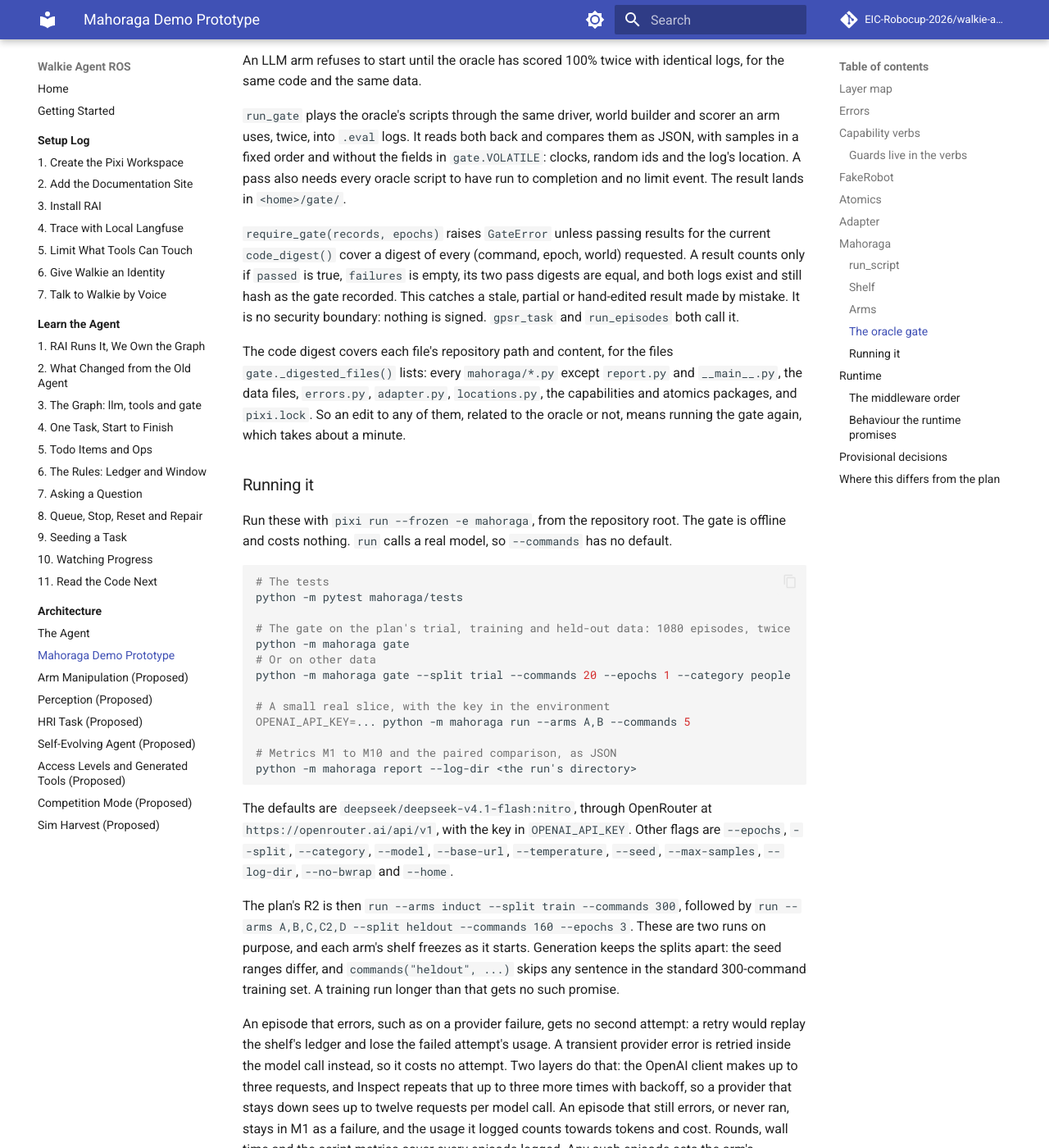
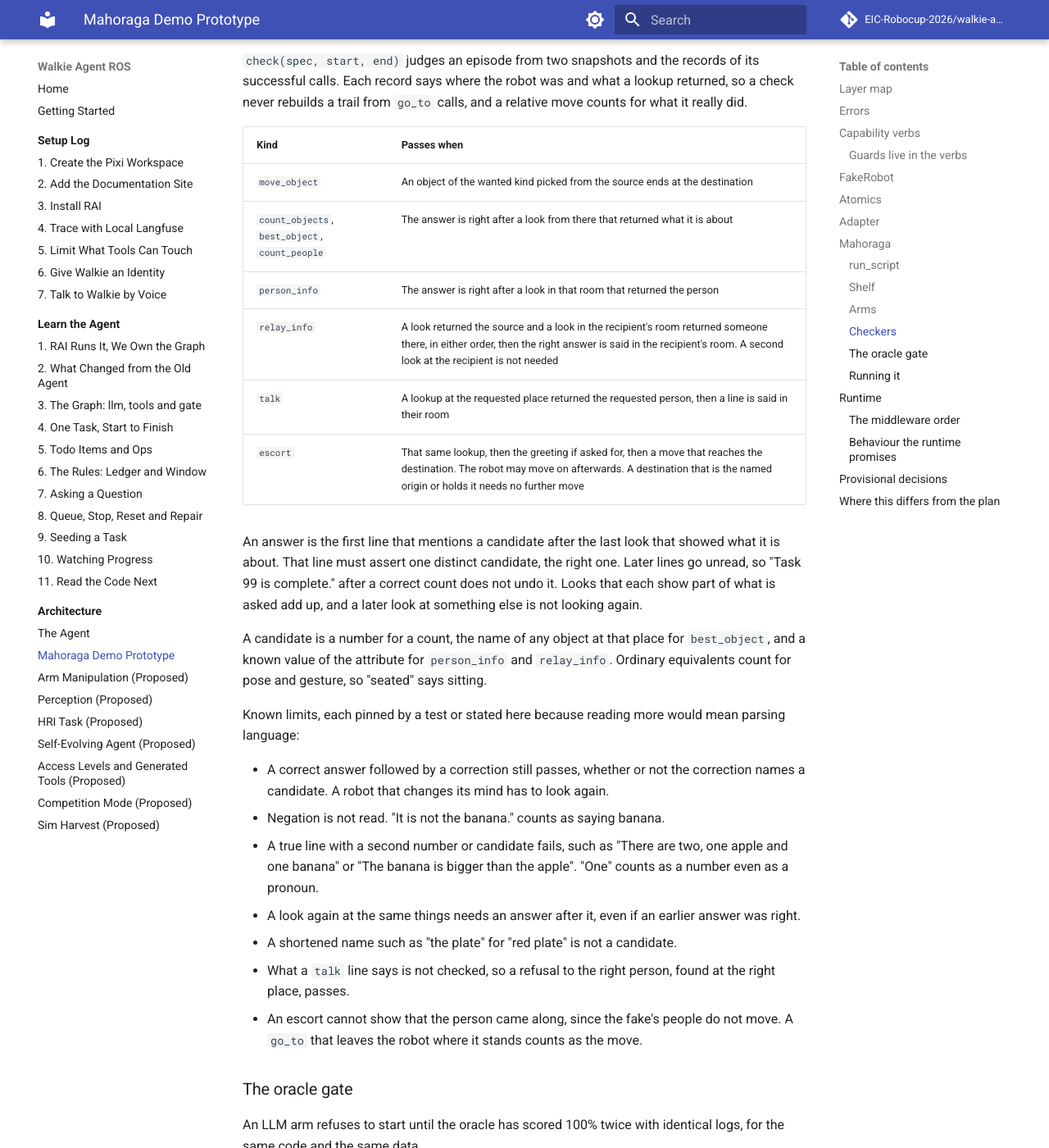
Before and after one commit to EIC-Robocup-2026/walkie-agent-ros, an MkDocs documentation site: the page built from docs/architecture/mahoraga-demo.md, in a window 1280 px wide and 1400 px high, scrolled down 8348 px. Shown: the whole window at 82% size. Built offline with MkDocs 1.6.1 and Material for MkDocs 9.7.7, drawn with Linux system fonts in a browser that asks for light colours; comment, search, counter and statistics services are not loaded; some of the changed text lies outside the part shown.

Commit message:
docs: state the checker rules and known limits in the contract

```diff
--- a/docs/architecture/mahoraga-demo.md
+++ b/docs/architecture/mahoraga-demo.md
@@ -335,6 +335,50 @@ time), and on a script arm its last script ran to completion. So work done befor
 script is cut off, or before a limit, does not count. An earlier failed script the
 agent recovered from stays allowed.
 
+### Checkers
+
+`check(spec, start, end)` judges an episode from two snapshots and the records of
+its successful calls. Each record says where the robot was and what a lookup
+returned, so a check never rebuilds a trail from `go_to` calls, and a relative move
+counts for what it really did.
+
+| Kind | Passes when |
+| --- | --- |
+| `move_object` | An object of the wanted kind picked from the source ends at the destination |
+| `count_objects`, `best_object`, `count_people` | The answer is right after a look from there that returned what it is about |
+| `person_info` | The answer is right after a look in that room that returned the person |
+| `relay_info` | A look returned the source and a look in the recipient's room returned someone there, in either order, then the right answer is said in the recipient's room. A second look at the recipient is not needed |
+| `talk` | A lookup at the requested place returned the requested person, then a line is said in their room |
+| `escort` | That same lookup, then the greeting if asked for, then a move that reaches the destination. The robot may move on afterwards. A destination that is the named origin or holds it needs no further move |
+
+An answer is the first line that mentions a candidate after the last look that
+showed what it is about. That line must assert one distinct candidate, the right
+one. Later lines go unread, so "Task 99 is complete." after a correct count does not
+undo it. Looks that each show part of what is asked add up, and a later look at
+something else is not looking again.
+
+A candidate is a number for a count, the name of any object at that place for
+`best_object`, and a known value of the attribute for `person_info` and
+`relay_info`. Ordinary equivalents count for pose and gesture, so "seated" says
+sitting.
+
+Known limits, each pinned by a test or stated here because reading more would mean
+parsing language:
+
+- A correct answer followed by a correction still passes, whether or not the
+  correction names a candidate. A robot that changes its mind has to look again.
+- Negation is not read. "It is not the banana." counts as saying banana.
+- A true line with a second number or candidate fails, such as "There are two, one
+  apple and one banana" or "The banana is bigger than the apple". "One" counts as a
+  number even as a pronoun.
+- A look again at the same things needs an answer after it, even if an earlier
+  answer was right.
+- A shortened name such as "the plate" for "red plate" is not a candidate.
+- What a `talk` line says is not checked, so a refusal to the right person, found at
+  the right place, passes.
+- An escort cannot show that the person came along, since the fake's people do not
+  move. A `go_to` that leaves the robot where it stands counts as the move.
+
 ### The oracle gate
 
 An LLM arm refuses to start until the oracle has scored 100% twice with identical
@@ -556,9 +600,8 @@ Out of scope: CI and ruff jobs, the voice environment split, leaving RAI
 - Four people templates are out: `guideClothPrsFromBeacToBeac`,
   `greetClothDscInRm`, `countClothPrsInRoom` and `meetNameAtLocThenFindInRm`.
 - `FakeRobot` has no follow verb and its people do not move, so follow and guide
-  are checked from the robot's call records. What a line says about "the time" is
-  not checked. A relative move counts for what it really did, since each record
-  says where the robot was.
+  are checked from the robot's call records, and what a `talk` line says is not
+  checked. [Checkers](#checkers) lists the rules and the known limits.
 - The world builder renames the operator and takes them out of every pose and
   gesture, so no command's selector can match them.
 - M9 counts refused calls, since an escape would not show in a log. The bwrap
```
Also changed, not shown: 1 other file.
